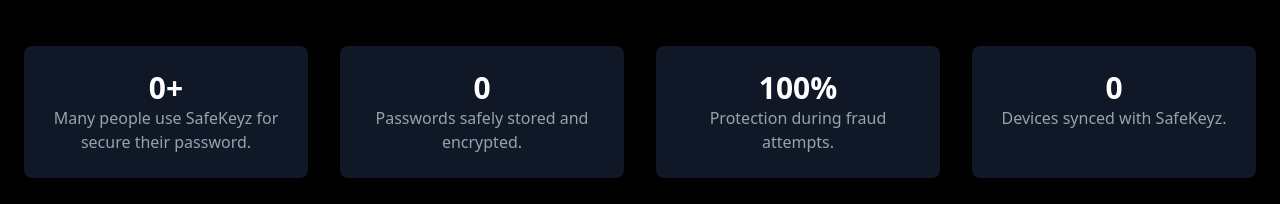
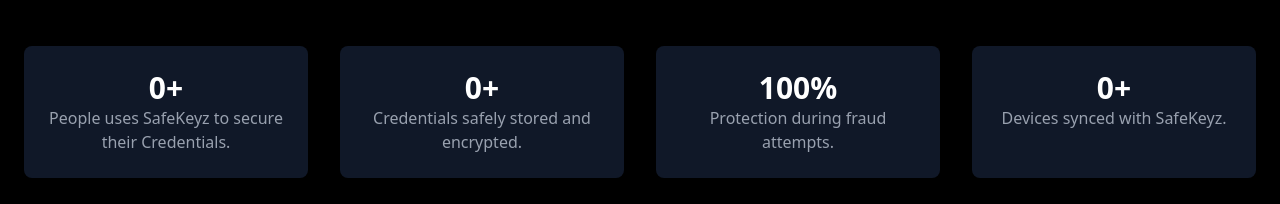
Before and after one commit to rishipandey14/SafeKeyz-Frontend, a React (Vite) app: page / in a window 1280 px wide. Shown: the part 561-765 px from the top of the page. Built offline with nearby package versions, Linux system fonts and the light colour scheme; no server answers.

Commit message:
Fixed issues

```diff
--- a/src/Components/Feed/Feed.jsx
+++ b/src/Components/Feed/Feed.jsx
@@ -1,6 +1,7 @@
 /* eslint-disable react-hooks/exhaustive-deps */
 import axios from "axios";
 import React, { useEffect, useState } from "react";
+import RequireAuth from "../common/RequireAuth";
 import { BASE_URL } from "../../utils/constants";
 import { useDispatch } from "react-redux";
 import { addDataInFeed } from "../../utils/feedSlice";
@@ -214,6 +215,7 @@
   const getCategoryIcon = (key) => CATEGORY_META[key]?.icon || "�️";
 
   return (
+    <RequireAuth>
     <div className="flex h-screen bg-gray-950">
       {/* Main Section Sidebar */}
       <div
@@ -412,6 +414,7 @@
         </div>
       </div>
     </div>
+    </RequireAuth>
   );
 };
 
--- a/src/Components/HomePage.jsx
+++ b/src/Components/HomePage.jsx
@@ -53,18 +53,18 @@
         <div className="max-w-7xl mx-auto grid md:grid-cols-2 lg:grid-cols-4 gap-8">
           <div className="p-6 bg-gray-900 rounded-lg text-center">
             <p className="text-3xl font-bold">{stats.users}+</p>
-            <p className="text-gray-400">Many people use SafeKeyz for secure their password.</p>
+            <p className="text-gray-400">People uses SafeKeyz to secure their Credentials.</p>
           </div>
           <div className="p-6 bg-gray-900 rounded-lg text-center">
-            <p className="text-3xl font-bold">{stats.credentials}</p>
-            <p className="text-gray-400">Passwords safely stored and encrypted.</p>
+            <p className="text-3xl font-bold">{stats.credentials}+</p>
+            <p className="text-gray-400">Credentials safely stored and encrypted.</p>
           </div>
           <div className="p-6 bg-gray-900 rounded-lg text-center">
             <p className="text-3xl font-bold">100%</p>
             <p className="text-gray-400">Protection during fraud attempts.</p>
           </div>
           <div className="p-6 bg-gray-900 rounded-lg text-center">
-            <p className="text-3xl font-bold">{stats.devices}</p>
+            <p className="text-3xl font-bold">{stats.devices}+</p>
             <p className="text-gray-400">Devices synced with SafeKeyz.</p>
           </div>
         </div>
--- a/src/Components/Profile/EditProfileDashboard.jsx
+++ b/src/Components/Profile/EditProfileDashboard.jsx
@@ -1,4 +1,5 @@
 import React, { useState } from 'react';
+import RequireAuth from '../common/RequireAuth';
 import SideBar from './SideBar';
 import General from './General';
 import Personal from './Personal';
@@ -21,6 +22,7 @@
   };
 
   return (
+    <RequireAuth>
     <div className='min-h-screen bg-black text-white p-6'>
       <div className='grid grid-cols-1 md:grid-cols-4 gap-6'>
         <div className='md:col-span-1'>
@@ -29,6 +31,7 @@
         <div className='md:col-span-3'>{renderContent()}</div>
       </div>
     </div>
+    </RequireAuth>
   );
 };
 
--- a/src/Components/ProfileDashboard.jsx
+++ b/src/Components/ProfileDashboard.jsx
@@ -1,6 +1,7 @@
 import React from "react";
 import { FaLock, FaDatabase, FaShieldAlt, FaHistory } from "react-icons/fa";
 import { useSelector } from "react-redux";
+import RequireAuth from "./common/RequireAuth";
 
 
 const ProfileDashboard = () => {
@@ -31,7 +32,8 @@
     </div>
   );
   return (
-    <div className="min-h-screen text-white p-8 font-sans select-none">
+  <RequireAuth>
+  <div className="min-h-screen text-white p-8 font-sans select-none">
       {/* User Card */}
       <div className="max-w-4xl mx-auto mb-12 bg-gray-900 bg-opacity-80 rounded-3xl shadow-lg flex items-center gap-6 p-6 md:p-10 border border-green-600 hover:shadow-2xl transition-shadow duration-300">
         <img
@@ -106,6 +108,7 @@
         </ul>
       </div>
     </div>
+    </RequireAuth>
   );
 };
 
--- /dev/null
+++ b/src/Components/common/RequireAuth.jsx
@@ -0,0 +1,16 @@
+import React from "react";
+import { useSelector } from "react-redux";
+import { Navigate, useLocation } from "react-router-dom";
+
+const RequireAuth = ({ children }) => {
+  const user = useSelector((store) => store?.user?.user);
+  const location = useLocation();
+
+  if (!user) {
+    return <Navigate to="/login" replace state={{ from: location }} />;
+  }
+
+  return children;
+};
+
+export default RequireAuth;
```
